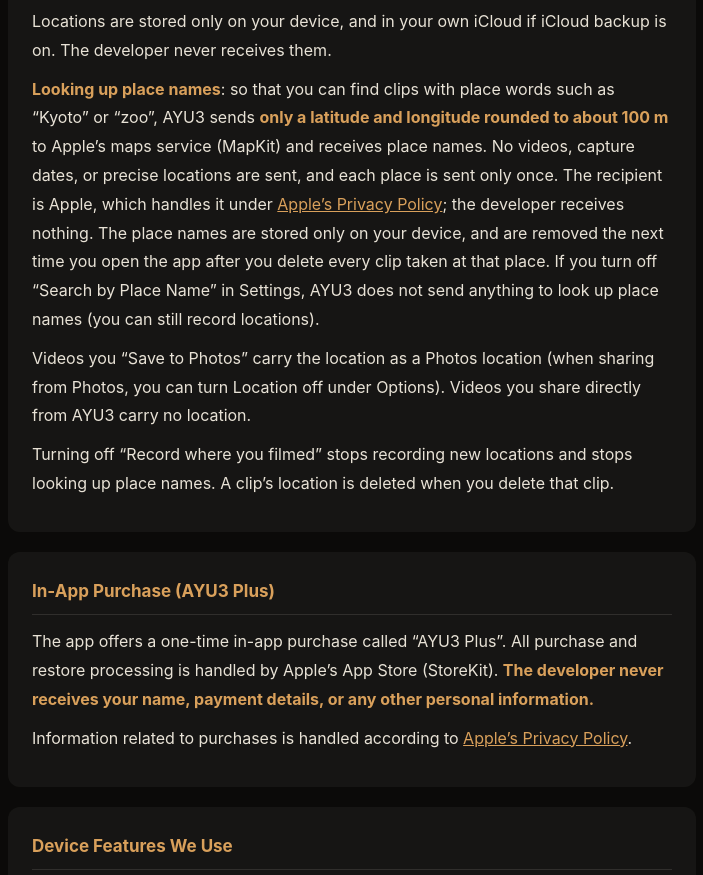
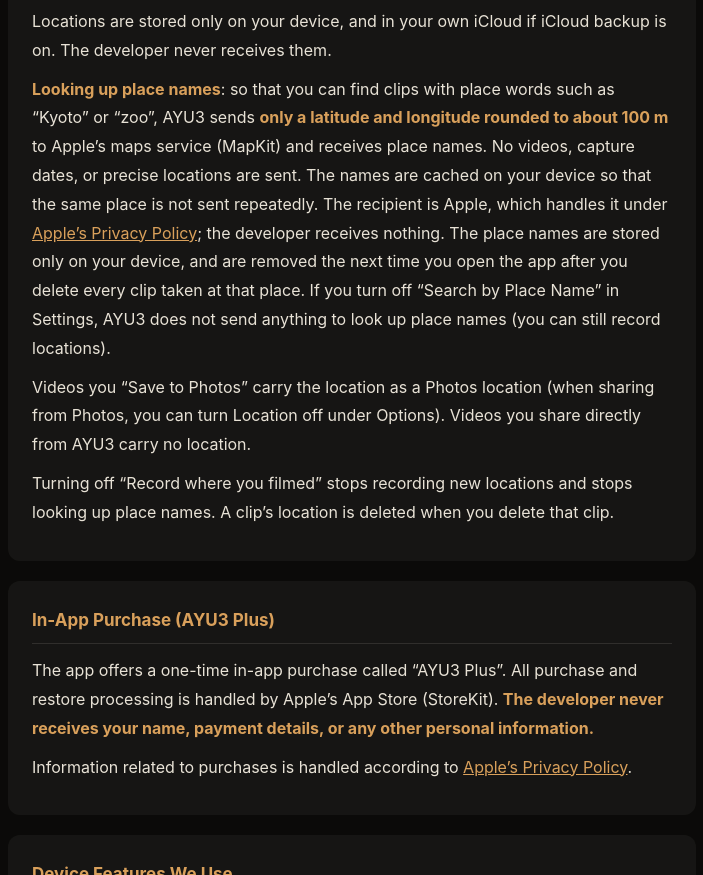
Before and after one commit to syys3537-ssm/ayu3-privacy, a plain HTML site: page en/index.html in a window 1280 px wide. Shown: the part 1038-1913 px from the top of the page, without its empty margins (288-991 px from the left). Drawn offline with Linux system fonts and the light colour scheme.

Commit message:
撮影地: 「送るのは一度だけ」を「繰り返し送らないようにしています」に（再送がありうるため）
Co-Authored-By: Claude Fable 5.2 <noreply@anthropic.com>

```diff
--- a/en/index.html
+++ b/en/index.html
@@ -74,7 +74,7 @@
       <h2>Location (optional)</h2>
       <p>Only if you turn on “Record where you filmed” in Settings, AYU3 saves where each clip was taken (latitude, longitude, altitude, and their accuracy). It is off by default. AYU3 asks for location access on the screen that introduces this feature, or when you turn it on in Settings (“While Using the App” only). Your location is used only while the camera is open.</p>
       <p>Locations are stored only on your device, and in your own iCloud if iCloud backup is on. The developer never receives them.</p>
-      <p><strong>Looking up place names</strong>: so that you can find clips with place words such as “Kyoto” or “zoo”, AYU3 sends <strong>only a latitude and longitude rounded to about 100 m</strong> to Apple’s maps service (MapKit) and receives place names. No videos, capture dates, or precise locations are sent, and each place is sent only once. The recipient is Apple, which handles it under <a href="https://www.apple.com/legal/privacy/">Apple’s Privacy Policy</a>; the developer receives nothing. The place names are stored only on your device, and are removed the next time you open the app after you delete every clip taken at that place. If you turn off “Search by Place Name” in Settings, AYU3 does not send anything to look up place names (you can still record locations).</p>
+      <p><strong>Looking up place names</strong>: so that you can find clips with place words such as “Kyoto” or “zoo”, AYU3 sends <strong>only a latitude and longitude rounded to about 100 m</strong> to Apple’s maps service (MapKit) and receives place names. No videos, capture dates, or precise locations are sent. The names are cached on your device so that the same place is not sent repeatedly. The recipient is Apple, which handles it under <a href="https://www.apple.com/legal/privacy/">Apple’s Privacy Policy</a>; the developer receives nothing. The place names are stored only on your device, and are removed the next time you open the app after you delete every clip taken at that place. If you turn off “Search by Place Name” in Settings, AYU3 does not send anything to look up place names (you can still record locations).</p>
       <p>Videos you “Save to Photos” carry the location as a Photos location (when sharing from Photos, you can turn Location off under Options). Videos you share directly from AYU3 carry no location.</p>
       <p>Turning off “Record where you filmed” stops recording new locations and stops looking up place names. A clip’s location is deleted when you delete that clip.</p>
     </section>
```
Also changed, not shown: index.html (+1 -1 lines).
